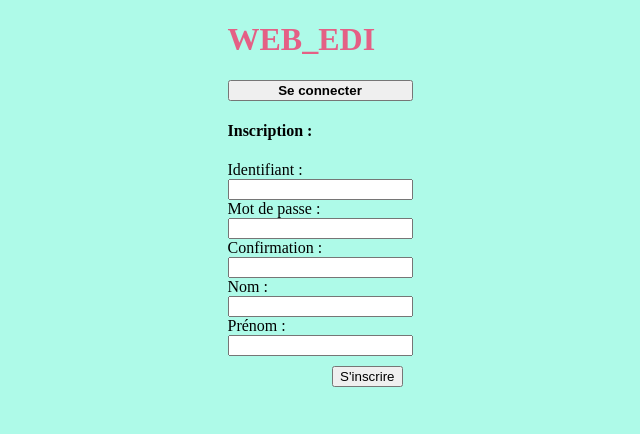
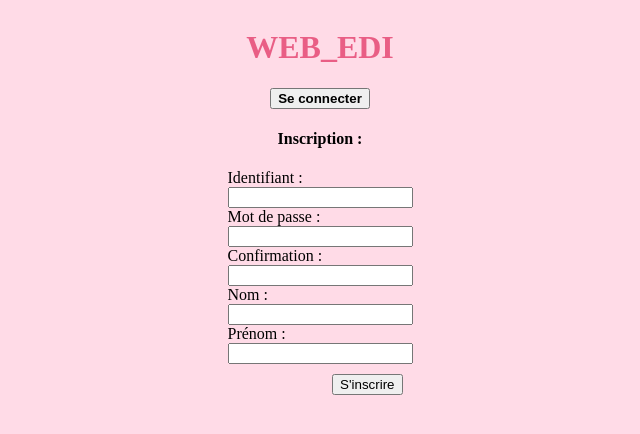
Before and after one commit to MarineLohezic/WEB_EDI, a PHP site: page /WEB_EDI/inscription.php in a window 1280 px wide. Shown: the top 434 px of the page, without its empty margins (320-960 px from the left). Run offline with PHP 8.4, Linux system fonts and the light colour scheme.

Commit message:
fixation css index.php et inscription.php

```diff
--- a/inscription.php
+++ b/inscription.php
@@ -6,11 +6,13 @@
         <title>WEB_EDI</title>
     </head>
     <body>
-    	<header> <h1>WEB_EDI</h1> </header>
+    	<header><div class="center"><h1>WEB_EDI</h1></div></header>
     	<form action="index.php" method="post">
+    		<div class="center">
 				<input class="bold" type="submit" value="Se connecter">
+			</div>
 		</form>
-    	<h4>Inscription :</h4>
+
     	<div class="error">
         <?php
 			if (isset($_GET['error_password']))
@@ -31,6 +33,12 @@
 			}
 		?>
 		</div>
+
+		<div class="center">
+    		<h4>Inscription :</h4>
+    	</div>
+
+    	<div class="center">
 	    	<form action="do.inscription.php" method="post">
 				<div class="colonne">
 					<label for="identifiant"> Identifiant : </label>
@@ -48,5 +56,6 @@
 					</div>
 				</div>
 			</form>
+		</div>
     </body>
 </html>
--- a/style.css
+++ b/style.css
@@ -1,14 +1,20 @@
 html {
     display: table;
     margin: auto;
+    background-color: rgb(255, 219, 231);
 }
 
-body {
-	background-color: rgba(141, 249, 224, 0.71);
-}
+/*body {
+
+}*/
 
 h1{
 	color:rgba(232, 86, 126, 0.94);
+}
+
+.center{
+	display:flex;
+	justify-content: center;
 }
 
 .error{
@@ -21,7 +27,7 @@ h1{
 }
 
 .bold{
-	width: 100%;
+	/*width: 100%;*/
 	font-weight: bold;
 }
 
```
Also changed, not shown: index.php (+8 -3 lines). Lines whose indentation alone changed are shown as unchanged.
